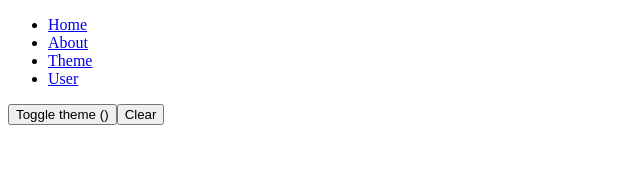
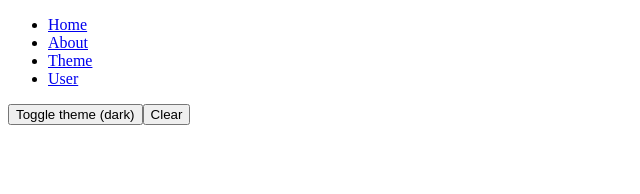
Before and after one commit to aminnairi/react-signal, a React (Vite) app: page /theme in a window 1280 px wide. Shown: the top 194 px of the page, without its empty margins (0-640 px from the left). Built offline with nearby package versions, Linux system fonts and the light colour scheme.

Commit message:
updated to match the next iteration of the library

```diff
--- a/src/state/theme.ts
+++ b/src/state/theme.ts
@@ -1,11 +1,18 @@
 import { createLocalStorageState } from "../hooks";
+import { z } from "zod";
 
-export type Theme = "light" | "dark"
+
+export const themeSchema = z.union([
+  z.literal("dark"),
+  z.literal("light")
+]);
+
+export type Theme = z.infer<typeof themeSchema>;
 
 export const useThemeState = createLocalStorageState<Theme>({
   key: "theme",
-  value: "dark",
-  validation: (value): value is Theme => {
-    return value === "dark" || value === "light"
+  fallback: "dark",
+  parse: (value): Theme => {
+    return themeSchema.parse(value);
   }
 });
```
